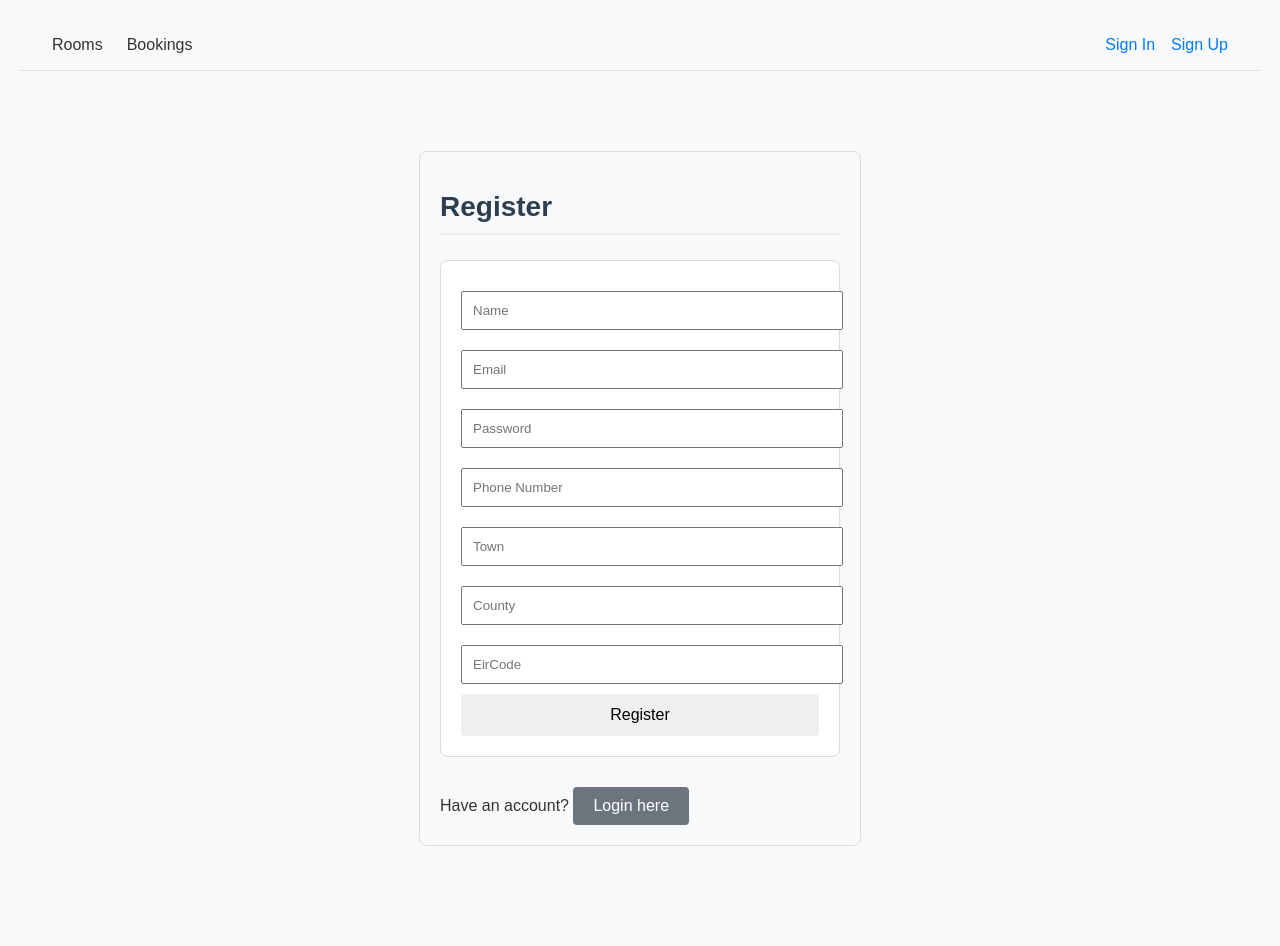
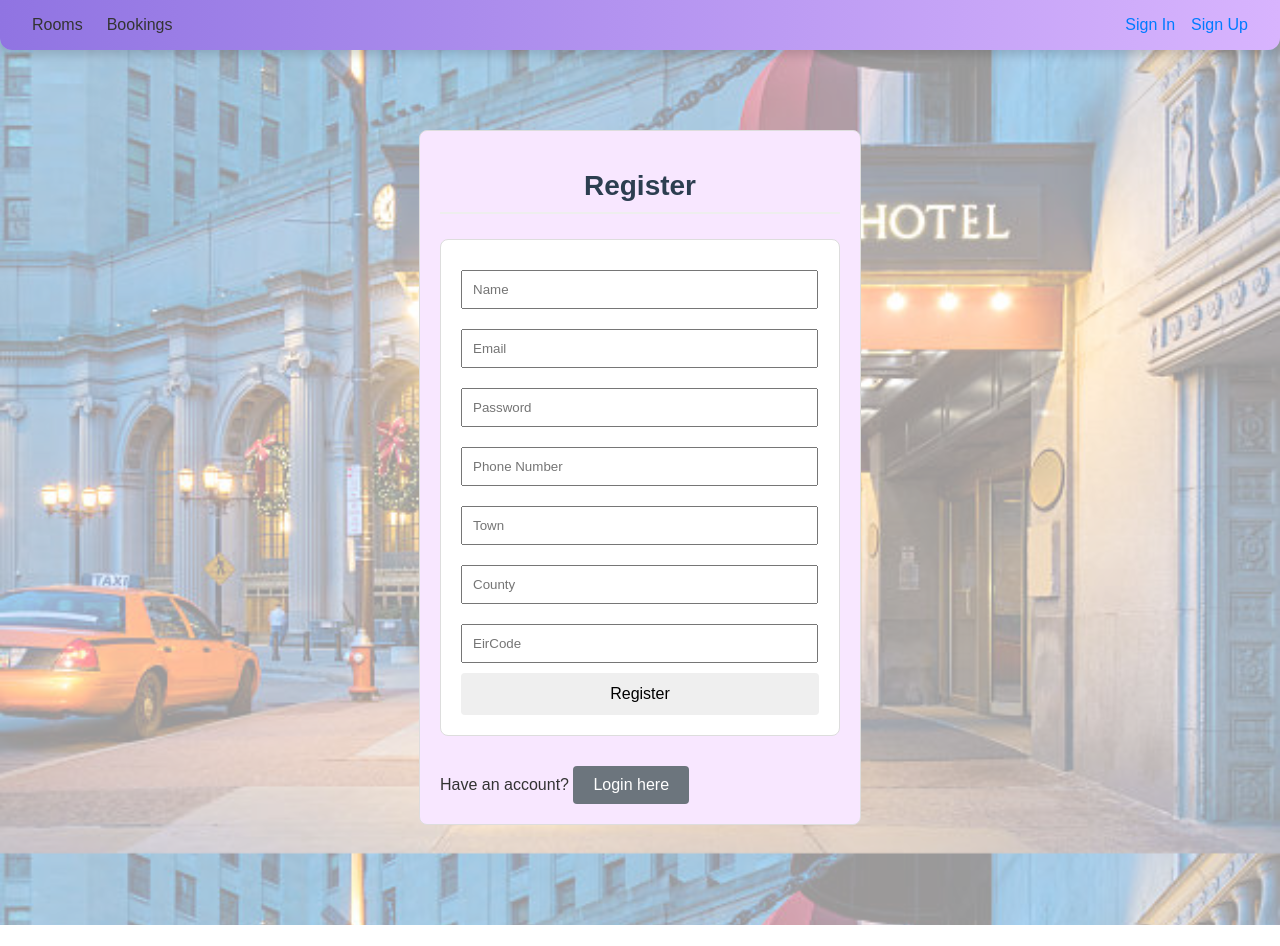
Before and after one commit to ffrusik/Team-Project, a React (Create React App) app in the folder client/: page /register in a window 1280 px wide. After the commit the page ends 925 px from the top, so only its background shows below. Built offline with nearby package versions, Linux system fonts and the light colour scheme.

Commit message:
added styling to app.jsx, app.css, loginpage, registerpage and roompage

```diff
--- a/client/src/App.css
+++ b/client/src/App.css
@@ -3,7 +3,40 @@ body {
   background-color: #f8f9fa;
   color: #333;
   margin: 0;
+  padding: 0px;
+  background: linear-gradient(rgba(255,255,255,0.6), rgba(255,255,255,0.6)),url("./Images/hotelSample.jpg");
+  background-size: cover;
+  background-position: center;
+  background-repeat: no-repeat;
+  background-attachment: fixed;
+}
+
+body > div {
   padding: 20px;
+}
+
+body > div > nav {
+  padding: 0;
+  margin: -20px -20px 0 -20px;
+}
+
+nav a {
+  position: relative;
+}
+
+nav a::after {
+  content: "";
+  position: absolute;
+  left: 0;
+  bottom: -3px;
+  width: 0%;
+  height: 2px;
+  background: currentColor;
+  transition: width 0.25s ease;
+}
+
+nav a:hover::after {
+  width: 100%;
 }
 
 .container {
@@ -17,6 +50,15 @@ h1 {
   color: #2c3e50;
   border-bottom: 2px solid #eee;
   padding-bottom: 10px;
+  text-align: center;
+}
+
+.room-card {
+  background: rgb(239, 210, 255);
+  padding: 20px;
+  border-radius: 10px;
+  margin-bottom: 20px;
+  box-shadow: 0 2px 8px rgba(0,0,0,0.1);
 }
 
 /* Form */
@@ -26,6 +68,21 @@ form {
   border: 1px solid #ddd;
   border-radius: 8px;
   margin-bottom: 30px;
+}
+
+.book-btn {
+  display: inline-block;
+  padding: 10px 16px;
+  background: #8452d6;
+  color: white;
+  border-radius: 6px;
+  text-decoration: none;
+  font-weight: 500;
+  margin-top: 10px;
+}
+
+.book-btn:hover {
+  background: #9371c7;
 }
 
 .form-group {
--- a/client/src/App.jsx
+++ b/client/src/App.jsx
@@ -21,17 +21,19 @@ function App() {
   const { user, logout } = useAuth()
 
   return (
-    <div>
+    <>
       <nav style={{
         padding: '16px 32px',
-        background: '#f8f9fa',
-        borderBottom: '1px solid #ddd',
+        background: 'linear-gradient(90deg, #9074e2, #d8b4fe)',
+        borderBottom: '1px solid linear-gradient(90deg, #7758d4, #7d22df)',
         display: 'flex',
         justifyContent: 'space-between',
         alignItems: 'center',
         position: 'sticky',
         top: 0,
         zIndex: 1000,
+        boxShadow: '0 5px 10px rgba(0,0,0,0.15)',
+        borderRadius: '0 0 12px 12px',
       }}>
         {/* Left: Links */}
         <div style={{ display: 'flex', gap: '24px' }}>
@@ -89,7 +91,6 @@ function App() {
         <Route element={<ProtectedRoute />}>
           <Route path="/book/:id" element={<BookRoomPage />} />
           <Route path="/bookings" element={<BookingsPage />} />
-
         </Route>
 
         {/* Auth routes */}
@@ -105,7 +106,7 @@ function App() {
         {/* Catch-all */}
         <Route path="*" element={<Navigate to="/rooms" replace />} />
       </Routes>
-    </div>
+    </>
   );
 }
 
--- a/client/src/pages/LoginPage.jsx
+++ b/client/src/pages/LoginPage.jsx
@@ -30,7 +30,7 @@ function LoginPage() {
   };
 
   return (
-    <div style={{ maxWidth: '400px', margin: '80px auto', padding: '20px', border: '1px solid #ddd', borderRadius: '8px' }}>
+    <div style={{ maxWidth: '400px', margin: '80px auto', padding: '20px', border: '1px solid #ddd', borderRadius: '8px', background: '#f8e7ff'}}>
       <h1>Login</h1>
       {error && <p style={{ color: 'red' }}>{error}</p>}
       <form onSubmit={handleSubmit}>
@@ -40,7 +40,7 @@ function LoginPage() {
           value={email}
           onChange={e => setEmail(e.target.value)}
           required
-          style={{ width: '100%', padding: '10px', margin: '10px 0' }}
+          style={{ width: '93%', padding: '10px', margin: '10px 0' }}
         />
         <input
           type="password"
@@ -48,7 +48,7 @@ function LoginPage() {
           value={password}
           onChange={e => setPassword(e.target.value)}
           required
-          style={{ width: '100%', padding: '10px', margin: '10px 0' }}
+          style={{ width: '93%', padding: '10px', margin: '10px 0' }}
         />
         <button type="submit" style={{ width: '100%', padding: '12px' }}>
           Login
--- a/client/src/pages/RegisterPage.jsx
+++ b/client/src/pages/RegisterPage.jsx
@@ -35,7 +35,7 @@ function RegisterPage() {
   };
 
   return (
-    <div style={{ maxWidth: '400px', margin: '80px auto', padding: '20px', border: '1px solid #ddd', borderRadius: '8px' }}>
+    <div style={{ maxWidth: '400px', margin: '80px auto', padding: '20px', border: '1px solid #ddd', borderRadius: '8px', background: '#f8e7ff' }}>
       <h1>Register</h1>
       {error && <p style={{ color: 'red' }}>{error}</p>}
       <form onSubmit={handleSubmit}>
@@ -44,7 +44,7 @@ function RegisterPage() {
           placeholder="Name"
           value={guestName}
           onChange={e => setGuestName(e.target.value)}
-          style={{ width: '100%', padding: '10px', margin: '10px 0' }}
+          style={{ width: '93%', padding: '10px', margin: '10px 0' }}
         />
         <input
           type="email"
@@ -52,7 +52,7 @@ function RegisterPage() {
           value={email}
           onChange={e => setEmail(e.target.value)}
           required
-          style={{ width: '100%', padding: '10px', margin: '10px 0' }}
+          style={{ width: '93%', padding: '10px', margin: '10px 0' }}
         />
         <input
           type="password"
@@ -60,7 +60,7 @@ function RegisterPage() {
           value={password}
           onChange={e => setPassword(e.target.value)}
           required
-          style={{ width: '100%', padding: '10px', margin: '10px 0' }}
+          style={{ width: '93%', padding: '10px', margin: '10px 0' }}
         />
         <input
           type="text"
@@ -68,21 +68,21 @@ function RegisterPage() {
           value={phoneNumber}
           onChange={e => setPhoneNumber(e.target.value)}
           required
-          style={{ width: '100%', padding: '10px', margin: '10px 0' }}
+          style={{ width: '93%', padding: '10px', margin: '10px 0' }}
         />
         <input
           type="text"
           placeholder="Town"
           value={town}
           onChange={e => setTown(e.target.value)}
-          style={{ width: '100%', padding: '10px', margin: '10px 0' }}
+          style={{ width: '93%', padding: '10px', margin: '10px 0' }}
         />
         <input
           type="text"
           placeholder="County"
           value={county}
           onChange={e => setCounty(e.target.value)}
-          style={{ width: '100%', padding: '10px', margin: '10px 0' }}
+          style={{ width: '93%', padding: '10px', margin: '10px 0' }}
         />
         <input
           type="text"
@@ -90,7 +90,7 @@ function RegisterPage() {
           value={eirCode}
           onChange={e => setEirCode(e.target.value)}
           required
-          style={{ width: '100%', padding: '10px', margin: '10px 0' }}
+          style={{ width: '93%', padding: '10px', margin: '10px 0' }}
         />
         <button type="submit" style={{ width: '100%', padding: '12px' }}>
           Register
--- a/client/src/pages/RoomsPage.jsx
+++ b/client/src/pages/RoomsPage.jsx
@@ -15,11 +15,11 @@ function RoomsPage() {
       <h1>Rooms</h1>
 
       {rooms.map(room => (
-        <div key={room.id}>
+        <div key={room.id} className="room-card">
           <h3>Room number: {room.roomNumber}</h3>
           <p>Description: {room.description}</p>
           <p>Price: €{room.price}</p>
-          <Link to={`/book/${room.roomNumber}`}>Book</Link>
+          <Link className="book-btn" to={`/book/${room.roomNumber}`}>Book</Link>
         </div>
       ))}
     </div>
```
Also changed, not shown: client/src/Images/hotelSample.jpg (added), 1 other file (tests, documents, lock files or other folders).
